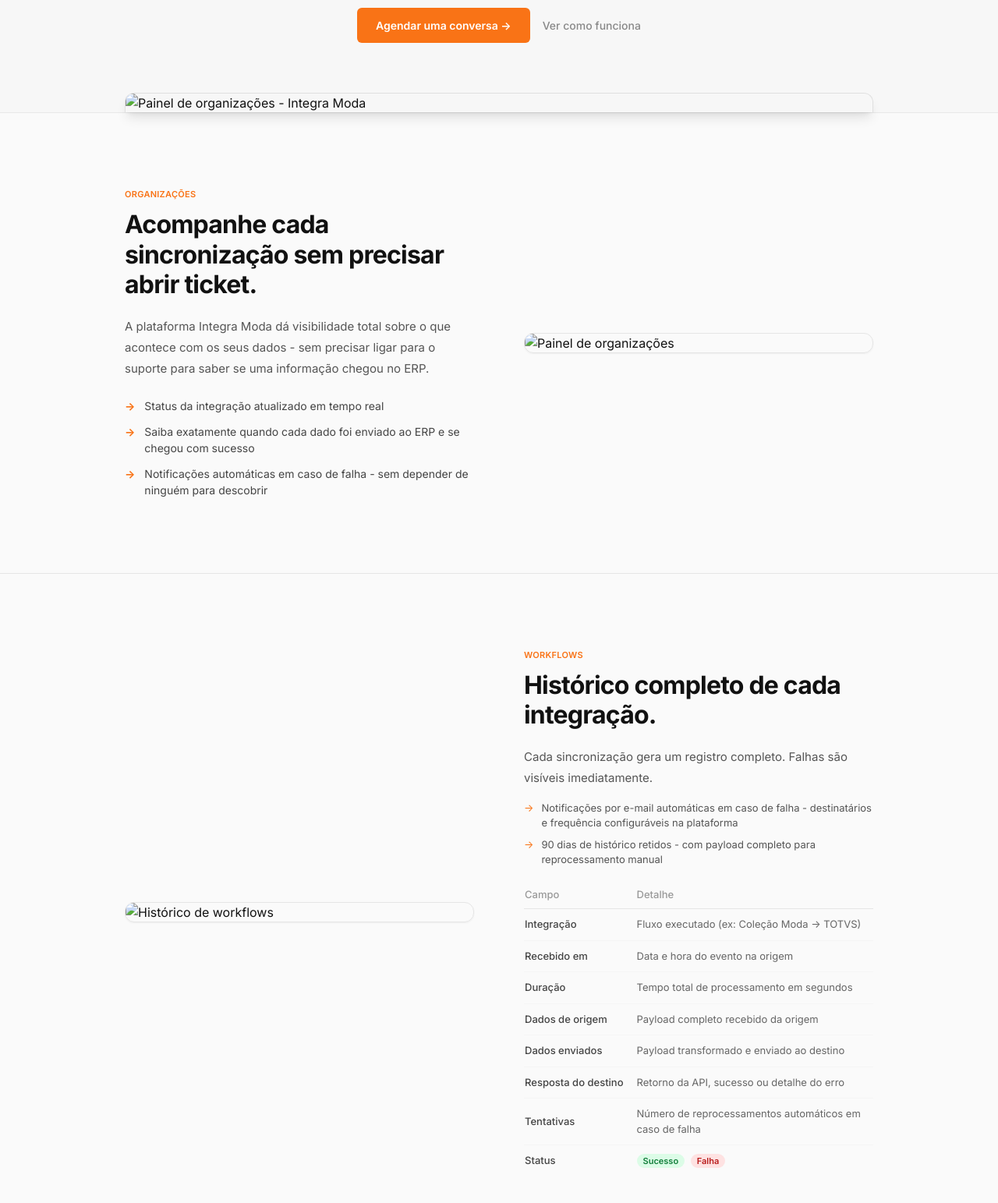
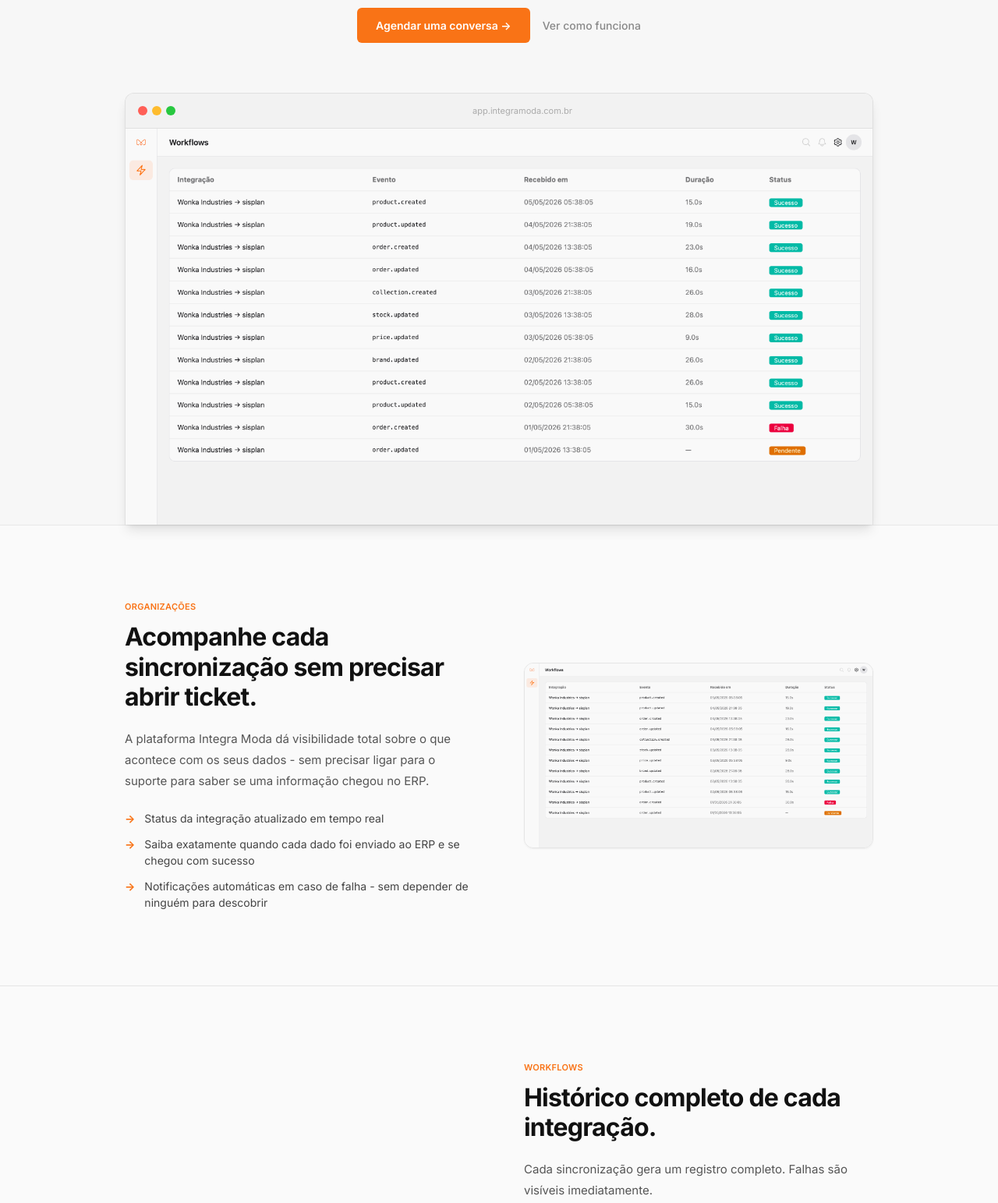
Before and after one commit to setbox/integramoda, a plain HTML site: page index.html in a window 1280 px wide. Shown: the part 440-1983 px from the top of the page at 78% size. Drawn offline with nearby package versions, Linux system fonts and the light colour scheme.

Commit message:
feat: dashboard de usuários

```diff
--- a/index.html
+++ b/index.html
@@ -88,7 +88,18 @@
       <!-- App screenshot hero -->
       <div class="max-w-5xl mx-auto px-4 md:px-8 pb-0">
         <div class="rounded-t-xl overflow-hidden border border-b-0 border-[#E0E0E0] shadow-lg">
-          <img src="assets/screenshots/dashboard.png" alt="Painel de organizações - Integra Moda" class="w-full block">
+          <!-- Browser chrome -->
+          <div class="bg-[#F2F2F2] border-b border-[#E0E0E0] px-4 py-2.5 flex items-center gap-3">
+            <div class="flex items-center gap-1.5 flex-shrink-0">
+              <span class="w-3 h-3 rounded-full bg-[#FF5F57]"></span>
+              <span class="w-3 h-3 rounded-full bg-[#FEBC2E]"></span>
+              <span class="w-3 h-3 rounded-full bg-[#28C840]"></span>
+            </div>
+            <div class="flex-1 px-3 py-1 text-[11px] text-[#AAAAAA] text-center truncate">
+              app.integramoda.com.br
+            </div>
+          </div>
+          <img src="assets/screenshots/dashboard.png" alt="Integra Moda" class="w-full block">
         </div>
       </div>
     </section>
@@ -121,7 +132,7 @@
             </ul>
           </div>
           <div class="rounded-xl overflow-hidden border border-[#E5E5E5] shadow-sm">
-            <img src="assets/screenshots/details.png" alt="Painel de organizações" class="w-full block">
+            <img src="assets/screenshots/dashboard.png" alt="Integra Moda" class="w-full block">
           </div>
         </div>
       </div>
@@ -132,7 +143,7 @@
       <div class="max-w-5xl mx-auto px-4 md:px-8">
         <div class="grid grid-cols-1 md:grid-cols-2 gap-10 md:gap-16 items-center">
           <div class="rounded-xl overflow-hidden border border-[#E5E5E5] shadow-sm order-2 md:order-1">
-            <img src="assets/screenshots/details.png" alt="Histórico de workflows" class="w-full block">
+            <img src="assets/screenshots/details.png" alt="Integra Moda" class="w-full block">
           </div>
           <div class="order-1 md:order-2">
             <p class="text-[11px] text-[#F97316] font-semibold tracking-wide uppercase mb-3">Workflows</p>
```
Also changed, not shown: assets/screenshots/browser.png (added), assets/screenshots/dashboard.png (added), assets/screenshots/details.png (added).
